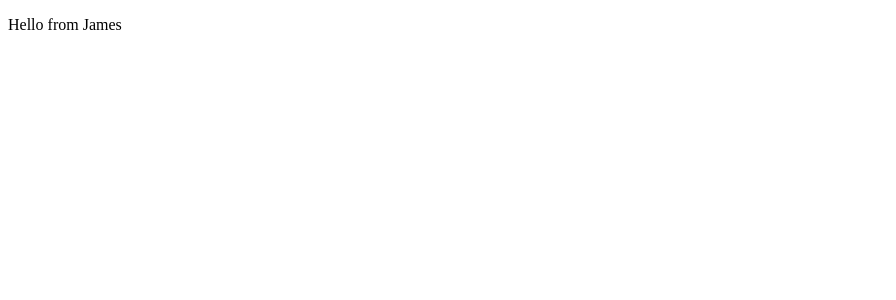
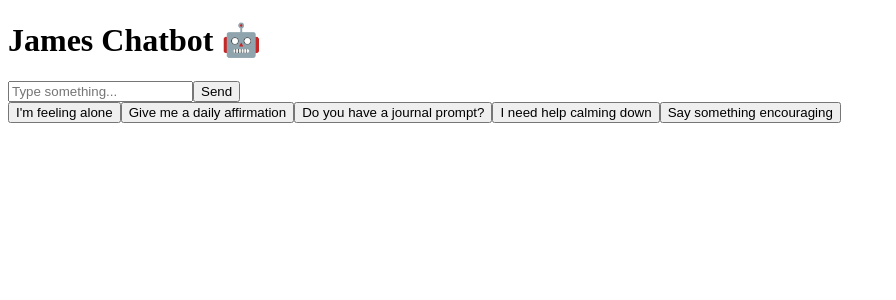
Before and after one commit to Jpruitt81/james-chatbot, a React (Vite) app: page / in a window 1280 px wide. Shown: the top 300 px of the page, without its empty margins (0-896 px from the left). Built offline with nearby package versions, Linux system fonts and the light colour scheme.

Commit message:
Update ChatBotJames.jsx

```diff
--- a/src/ChatBotJames.jsx
+++ b/src/ChatBotJames.jsx
@@ -1,38 +1,72 @@
-// Firebase setup
-import { useState, useEffect, useRef } from 'react';
-import { initializeApp } from 'firebase/app';
-import { getAuth, onAuthStateChanged, signInWithEmailAndPassword, createUserWithEmailAndPassword, signOut } from 'firebase/auth';
-import { getFirestore, collection, addDoc, getDocs, query, where } from 'firebase/firestore';
+// ChatBotJames.jsx
+import { useState } from 'react';
 import { Card, CardContent } from "@/components/ui/card";
 import { Input } from "@/components/ui/input";
 import { Button } from "@/components/ui/button";
 
-// Firebase config
-const firebaseConfig = {
-  apiKey: "AIzaSyDrIe9iLDu5YF9uwRKktIVfrZ3LxetBqgU",
-  authDomain: "project-james-e07c9.firebaseapp.com",
-  projectId: "project-james-e07c9",
-  storageBucket: "project-james-e07c9.firebasestorage.app",
-  messagingSenderId: "149150094527",
-  appId: "1:149150094527:web:0872e6a611e3228919620a",
-  measurementId: "G-7H9F1CY0TV"
+const conversationStarters = [
+  "I'm feeling alone",
+  "Give me a daily affirmation",
+  "Do you have a journal prompt?",
+  "I need help calming down",
+  "Say something encouraging"
+];
+
+const responses = {
+  alone: "I'm here with you. You are not alone, even if it feels that way right now. It's okay to feel what you're feeling.",
+  affirmation: "You are enough. You are worthy of love and peace. Breathe and remind yourself of your strength.",
+  journal: "Write about a moment today that made you feel something deeply. Why did it move you?",
+  breathe: "Let's take a deep breath together. Inhale slowly through your nose for 4 counts... hold... and exhale through your mouth for 6 counts.",
+  encouragement: "You're doing better than you think. Keep going, one step at a time. You matter."
 };
 
-const app = initializeApp(firebaseConfig);
-const auth = getAuth(app);
-const db = getFirestore(app);
+export default function ChatBotJames() {
+  const [messages, setMessages] = useState([]);
+  const [input, setInput] = useState("");
 
-// Main component
-function ChatBotJames() {
-  // Your chatbot logic goes here...
+  const handleUserMessage = (text) => {
+    const trimmed = text.trim().toLowerCase();
+    const match = Object.keys(responses).find(key => trimmed.includes(key)) || "encouragement";
+    const reply = responses[match];
+
+    setMessages(prev => [...prev, { from: "user", text }, { from: "bot", text: reply }]);
+    setInput("");
+  };
+
   return (
-    <Card>
-      <CardContent>
-        <p>Hello from James</p>
-      </CardContent>
-    </Card>
+    <div className="max-w-md mx-auto p-4">
+      <h1 className="text-2xl font-bold mb-4 text-center">James Chatbot 🤖</h1>
+
+      <Card className="mb-4 h-80 overflow-y-auto">
+        <CardContent className="space-y-2">
+          {messages.map((msg, idx) => (
+            <div
+              key={idx}
+              className={`p-2 rounded-md ${msg.from === "user" ? "bg-blue-100 text-right" : "bg-gray-100 text-left"}`}
+            >
+              {msg.text}
+            </div>
+          ))}
+        </CardContent>
+      </Card>
+
+      <div className="flex space-x-2">
+        <Input
+          placeholder="Type something..."
+          value={input}
+          onChange={(e) => setInput(e.target.value)}
+          onKeyDown={(e) => e.key === "Enter" && handleUserMessage(input)}
+        />
+        <Button onClick={() => handleUserMessage(input)}>Send</Button>
+      </div>
+
+      <div className="mt-4 grid grid-cols-2 gap-2">
+        {conversationStarters.map((starter, idx) => (
+          <Button key={idx} variant="outline" onClick={() => handleUserMessage(starter)}>
+            {starter}
+          </Button>
+        ))}
+      </div>
+    </div>
   );
 }
-
-// ✅ Export after definition
-export default ChatBotJames;
```
